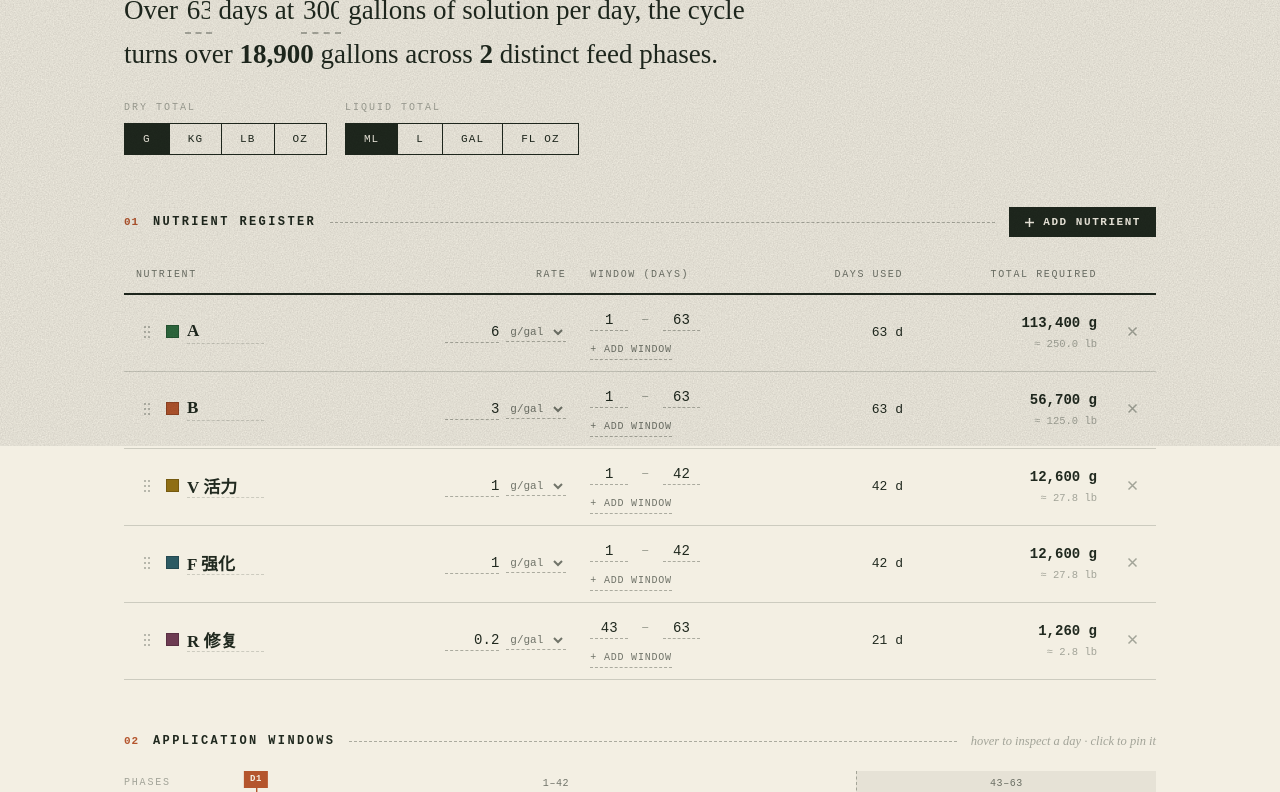
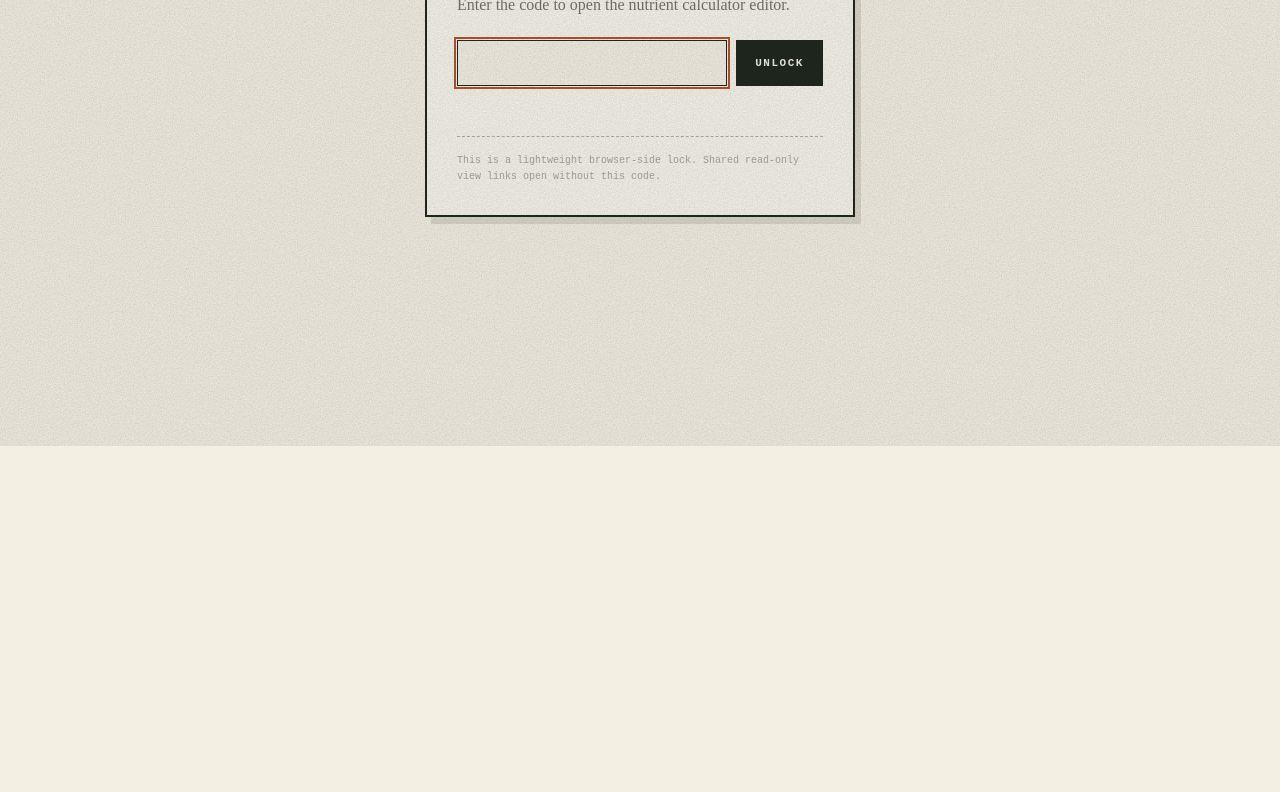
Before and after one commit to jahss/nute-estimate, a plain HTML site: page index.html in a window 1280 px wide. Shown: the part 354-1146 px from the top of the page. After the commit the page ends 800 px from the top, so only its background shows below. Drawn offline with Linux system fonts and the light colour scheme; a web font is replaced by a local one.

Commit message:
Add homepage PIN lock

```diff
--- a/index.html
+++ b/index.html
@@ -5,6 +5,14 @@
   <meta name="viewport" content="width=device-width, initial-scale=1, minimum-scale=1, maximum-scale=1, user-scalable=no, viewport-fit=cover">
   <meta name="description" content="Interactive nutrient batch ledger and feed-phase calculator.">
   <title>Nutrient Batch Ledger</title>
+  <script>
+  (function(){
+    var isView = location.hash.indexOf('#view=') === 0;
+    var unlocked = false;
+    try { unlocked = sessionStorage.getItem('nbl-home-unlocked') === '1'; } catch (e) {}
+    if (!isView && !unlocked) document.documentElement.classList.add('home-locked');
+  })();
+  </script>
   <link rel="preconnect" href="https://fonts.gstatic.com" crossorigin>
   <style>
 /* vietnamese */
@@ -261,6 +269,20 @@ input[type=number]::-webkit-outer-spin-button,input[type=number]::-webkit-inner-
 input[type=number]{-moz-appearance:textfield;appearance:textfield}
 
 .page{max-width:1120px;margin:0 auto;padding:54px 44px 60px}
+.home-lock{display:none;min-height:100vh;padding:28px;align-items:center;justify-content:center;background:var(--paper)}
+.home-locked .home-lock{display:flex}
+.home-locked body{overflow:hidden}
+.home-locked .page{display:none}
+.home-lock-card{width:min(430px,100%);border:2px solid var(--ink);background:var(--card);padding:34px 30px 30px;box-shadow:6px 7px 0 rgba(32,41,31,.12)}
+.home-lock-kicker{font-size:10px;letter-spacing:.2em;text-transform:uppercase;color:var(--rust);font-weight:600;margin-bottom:10px}
+.home-lock h1{font-size:clamp(32px,8vw,46px);margin-bottom:10px}
+.home-lock-copy{font-family:var(--serif);font-size:16px;color:var(--ink-2);margin-bottom:22px}
+.home-lock-form{display:flex;gap:9px;align-items:stretch}
+.home-lock-input{min-width:0;flex:1;border:1px solid var(--ink);background:var(--paper);color:var(--ink);font:600 18px/1 var(--mono);letter-spacing:.12em;padding:12px 13px}
+.home-lock-input:focus{outline:2px solid var(--rust);outline-offset:1px}
+.home-lock-error{min-height:20px;margin-top:10px;color:var(--rust);font-size:11px;letter-spacing:.04em}
+.home-lock-note{margin-top:20px;padding-top:16px;border-top:1px dashed var(--line-2);font-size:10px;line-height:1.6;color:var(--ink-3)}
+
 .page>*{animation:rise .55s cubic-bezier(.2,.7,.2,1) both}
 .page>*:nth-child(2){animation-delay:.05s}.page>*:nth-child(3){animation-delay:.1s}
 .page>*:nth-child(4){animation-delay:.16s}.page>*:nth-child(5){animation-delay:.22s}
@@ -557,6 +579,19 @@ html[lang="zh-CN"] .tip-e{font-style:normal}
   </style>
 </head>
 <body>
+<div class="home-lock" id="homeLock" aria-labelledby="homeLockTitle">
+  <div class="home-lock-card">
+    <div class="home-lock-kicker">Private editor</div>
+    <h1 id="homeLockTitle">Access code</h1>
+    <p class="home-lock-copy">Enter the code to open the nutrient calculator editor.</p>
+    <form class="home-lock-form" id="homeLockForm">
+      <input class="home-lock-input" id="homePin" type="password" inputmode="numeric" autocomplete="off" aria-label="Access code">
+      <button class="btn" type="submit">Unlock</button>
+    </form>
+    <div class="home-lock-error" id="homeLockError" role="status" aria-live="polite"></div>
+    <div class="home-lock-note">This is a lightweight browser-side lock. Shared read-only view links open without this code.</div>
+  </div>
+</div>
 <div class="page">
 <!-- language toggle (added) -->
 <div class="lang-row">
@@ -1295,6 +1330,33 @@ function renderInvalidSnapshot(){
   document.body.innerHTML='<main class="invalid-snapshot"><h1>Snapshot unavailable</h1><p>This snapshot link is invalid or unsupported.</p><a class="btn" href="./">Open editor</a></main>';
 }
 
+function readHomepageUnlock(){
+  try { return sessionStorage.getItem('nbl-home-unlocked') === '1'; }
+  catch(e){ return false; }
+}
+function initHomepageLock(){
+  const locked = NuteCore.requiresHomepageLock(location.hash, readHomepageUnlock());
+  document.documentElement.classList.toggle('home-locked', locked);
+  if (!locked) return;
+  const form=$('#homeLockForm'), input=$('#homePin'), error=$('#homeLockError');
+  if (!form || !input) return;
+  form.addEventListener('submit', e => {
+    e.preventDefault();
+    if (!NuteCore.verifyHomepagePin(input.value)){
+      if (error) error.textContent='Incorrect code';
+      input.select();
+      return;
+    }
+    try { sessionStorage.setItem('nbl-home-unlocked','1'); } catch(e) {}
+    if (error) error.textContent='';
+    input.value='';
+    document.documentElement.classList.remove('home-locked');
+    daysIn.focus();
+  });
+  requestAnimationFrame(() => input.focus());
+}
+initHomepageLock();
+
 /* ---------------- boot ---------------- */
 let rz;
 window.addEventListener('resize', () => { cancelAnimationFrame(rz); rz = requestAnimationFrame(renderTimeline); });
```
